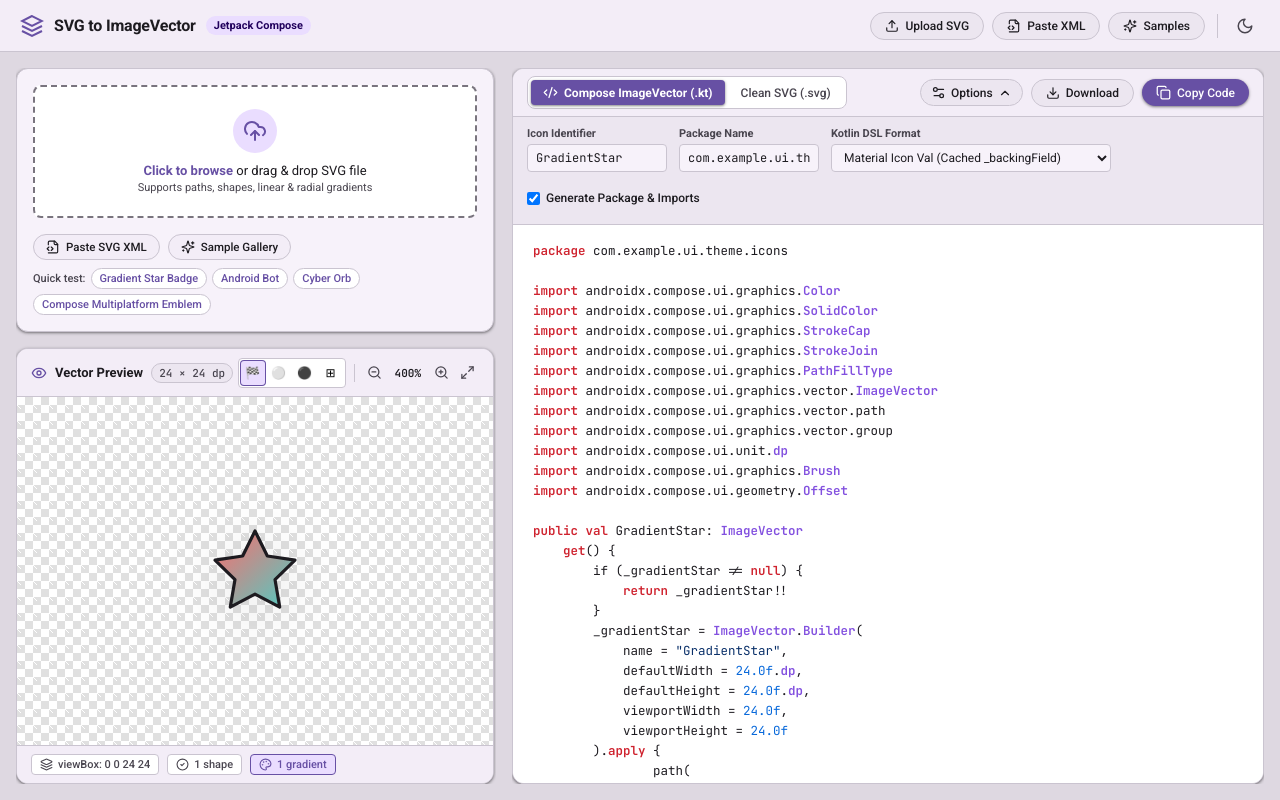
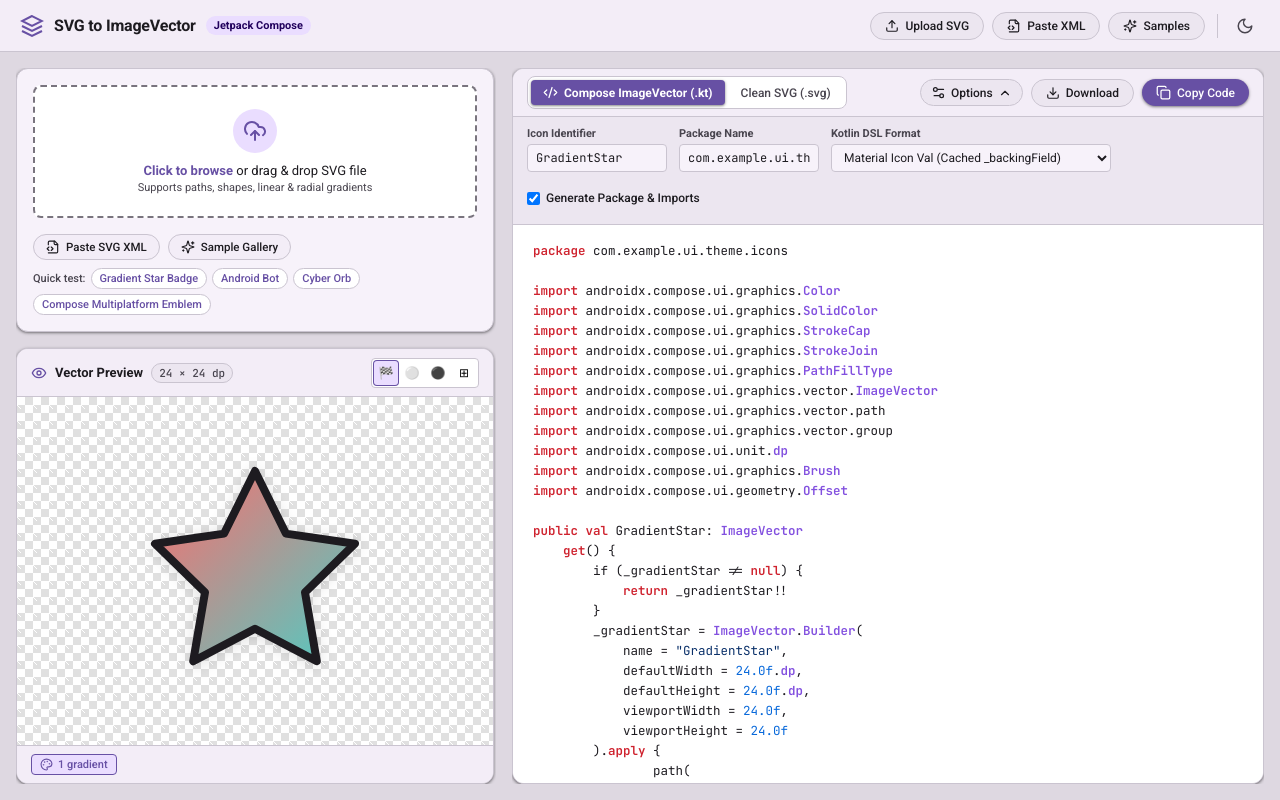
Before and after one commit to code-xplorer/svgtoimagevector, a React (Vite) app: page / in a window 1280 px wide. Built offline with nearby package versions, Linux system fonts and the light colour scheme.

Commit message:
refactor(preview): remove zoom controls, fit to frame, viewBox chip, and shape count

```diff
--- a/src/components/layout/MainLayout.tsx
+++ b/src/components/layout/MainLayout.tsx
@@ -20,13 +20,11 @@ export const MainLayout: React.FC = () => {
     config,
     activeTab,
     previewBg,
-    previewZoom,
     currentCode,
     loadSvg,
     updateConfig,
     setActiveTab,
     setPreviewBg,
-    setPreviewZoom,
   } = useConverterState();
 
   // Apply theme attribute to document element
@@ -67,9 +65,7 @@ export const MainLayout: React.FC = () => {
             document={document}
             rawSvg={rawSvg}
             previewBg={previewBg}
-            previewZoom={previewZoom}
             onSetPreviewBg={setPreviewBg}
-            onSetPreviewZoom={setPreviewZoom}
           />
         </section>
 
--- a/src/components/preview/SvgPreviewCard.tsx
+++ b/src/components/preview/SvgPreviewCard.tsx
@@ -1,59 +1,25 @@
 import React from 'react';
 import { VectorDocument } from '../../types/vector';
 import { PreviewBackground } from '../../hooks/useConverterState';
-import { ZoomIn, ZoomOut, Maximize2, Eye, Palette, CheckCircle2, Layers } from 'lucide-react';
+import { Eye, Palette } from 'lucide-react';
 
 interface SvgPreviewCardProps {
   document: VectorDocument;
   rawSvg: string;
   previewBg: PreviewBackground;
-  previewZoom: number;
   onSetPreviewBg: (bg: PreviewBackground) => void;
-  onSetPreviewZoom: (zoom: number | ((prev: number) => number)) => void;
 }
 
 export const SvgPreviewCard: React.FC<SvgPreviewCardProps> = ({
   document: doc,
   rawSvg,
   previewBg,
-  previewZoom,
   onSetPreviewBg,
-  onSetPreviewZoom,
 }) => {
-  const { viewBox, width, height, nodes, gradients } = doc;
+  const { width, height, nodes, gradients } = doc;
 
-  const countShapes = (nodeList: typeof nodes): number => {
-    let count = 0;
-    for (const n of nodeList) {
-      if (n.type !== 'group') count++;
-      if (n.children) count += countShapes(n.children);
-    }
-    return count;
-  };
-
-  const totalShapes = countShapes(nodes);
   const gradientsCount = Object.keys(gradients).length;
   const hasEvenOdd = nodes.some((n) => n.fillRule === 'evenodd');
-
-  const handleZoomIn = () => {
-    onSetPreviewZoom((prev) => Math.min(24, Math.round(prev * 1.5 * 10) / 10));
-  };
-
-  const handleZoomOut = () => {
-    onSetPreviewZoom((prev) => Math.max(0.5, Math.round((prev / 1.5) * 10) / 10));
-  };
-
-  const handleZoomReset = () => {
-    onSetPreviewZoom(1);
-  };
-
-  const handleZoomFit = () => {
-    const maxDim = Math.max(width || 24, viewBox.width || 24);
-    if (maxDim <= 32) onSetPreviewZoom(8);
-    else if (maxDim <= 64) onSetPreviewZoom(4);
-    else if (maxDim <= 128) onSetPreviewZoom(2);
-    else onSetPreviewZoom(1);
-  };
 
   // Background styling classes / styles
   const getBgStyle = (): React.CSSProperties => {
@@ -97,9 +63,8 @@ export const SvgPreviewCard: React.FC<SvgPreviewCardProps> = ({
           </span>
         </div>
 
-        {/* Controls: Background switch & Zoom */}
+        {/* Controls: Background switch only */}
         <div className="preview-actions">
-          {/* Background switcher */}
           <div className="preview-bg-selector" title="Change preview background">
             <button
               type="button"
@@ -134,78 +99,20 @@ export const SvgPreviewCard: React.FC<SvgPreviewCardProps> = ({
               ⊞
             </button>
           </div>
-
-          <div className="preview-divider" />
-
-          {/* Zoom controls */}
-          <div className="preview-zoom-group">
-            <button
-              type="button"
-              className="icon-button"
-              onClick={handleZoomOut}
-              title="Zoom out"
-              style={{ padding: '4px' }}
-            >
-              <ZoomOut size={15} />
-            </button>
-            <button
-              type="button"
-              className="zoom-percent-btn"
-              onClick={handleZoomReset}
-              title="Click to reset to 100%"
-            >
-              {Math.round(previewZoom * 100)}%
-            </button>
-            <button
-              type="button"
-              className="icon-button"
-              onClick={handleZoomIn}
-              title="Zoom in"
-              style={{ padding: '4px' }}
-            >
-              <ZoomIn size={15} />
-            </button>
-            <button
-              type="button"
-              className="icon-button"
-              onClick={handleZoomFit}
-              title="Fit to frame"
-              style={{ padding: '4px' }}
-            >
-              <Maximize2 size={15} />
-            </button>
-          </div>
         </div>
       </div>
 
-      {/* Main interactive visual viewport */}
+      {/* Main visual viewport */}
       <div className="preview-viewport" style={getBgStyle()}>
         <div
           className="preview-scaler"
-          style={{
-            transform: `scale(${previewZoom})`,
-            transformOrigin: 'center center',
-          }}
           dangerouslySetInnerHTML={{ __html: rawSvg }}
         />
       </div>
 
-      {/* Footer metadata info chips */}
+      {/* Footer metadata info chips (Gradients & Fill Rules if present) */}
+      {(gradientsCount > 0 || hasEvenOdd) && (
         <div className="preview-card-footer">
-        <div className="meta-chip" title="ViewBox coordinates">
-          <Layers size={13} />
-          <span>
-            viewBox: {viewBox.minX} {viewBox.minY} {viewBox.width} {viewBox.height}
-          </span>
-        </div>
-
-        <div className="meta-chip" title="Total vector paths and shapes">
-          <CheckCircle2 size={13} />
-          <span>
-            {totalShapes} {totalShapes === 1 ? 'shape' : 'shapes'}
-          </span>
-        </div>
-
           {gradientsCount > 0 && (
             <div className="meta-chip gradient" title="Gradients parsed">
               <Palette size={13} />
@@ -221,6 +128,7 @@ export const SvgPreviewCard: React.FC<SvgPreviewCardProps> = ({
             </div>
           )}
         </div>
+      )}
     </div>
   );
 };
--- a/src/hooks/useConverterState.ts
+++ b/src/hooks/useConverterState.ts
@@ -17,7 +17,6 @@ export function useConverterState() {
   const [rawSvg, setRawSvg] = useState<string>(initialSample.svg);
   const [activeTab, setActiveTab] = useState<'imagevector' | 'svg'>('imagevector');
   const [previewBg, setPreviewBg] = useState<PreviewBackground>('checkerboard');
-  const [previewZoom, setPreviewZoom] = useState<number>(4);
 
   const [config, setConfig] = useState<ImageVectorConfig>({
     ...DEFAULT_IMAGE_VECTOR_CONFIG,
@@ -39,12 +38,6 @@ export function useConverterState() {
         defaultWidthDp: parsedDoc.width,
         defaultHeightDp: parsedDoc.height,
       }));
-      // Auto-adjust preview zoom based on viewBox size (e.g. 24x24 -> 8x, 128x128 -> 2x)
-      const maxDim = Math.max(parsedDoc.width || 24, parsedDoc.viewBox.width || 24);
-      if (maxDim <= 32) setPreviewZoom(8);
-      else if (maxDim <= 64) setPreviewZoom(4);
-      else if (maxDim <= 128) setPreviewZoom(2);
-      else setPreviewZoom(1);
 
       return { success: true, doc: parsedDoc };
     } catch (err: any) {
@@ -83,7 +76,6 @@ export function useConverterState() {
     config,
     activeTab,
     previewBg,
-    previewZoom,
     imageVectorCode,
     cleanSvgCode,
     currentCode,
@@ -92,6 +84,5 @@ export function useConverterState() {
     updateDocumentName,
     setActiveTab,
     setPreviewBg,
-    setPreviewZoom,
   };
 }
--- a/src/styles/converter.css
+++ b/src/styles/converter.css
@@ -297,52 +297,33 @@
   box-shadow: 0 0 0 1px var(--md-sys-color-primary);
 }
 
-.preview-divider {
-  width: 1px;
-  height: 18px;
-  background-color: var(--md-sys-color-outline-variant);
-}
-
-.preview-zoom-group {
-  display: flex;
-  align-items: center;
-  gap: 3px;
-}
-
-.zoom-percent-btn {
-  font-size: 11px;
-  font-weight: 600;
-  font-family: var(--font-family-mono);
-  padding: 3px 6px;
-  border-radius: var(--md-sys-shape-corner-xs);
-  color: var(--md-sys-color-on-surface);
-  background: transparent;
-  cursor: pointer;
-}
-
-.zoom-percent-btn:hover {
-  background-color: var(--md-sys-color-surface-container-high);
-}
-
 .preview-viewport {
   flex: 1;
   min-height: 280px;
   display: flex;
   align-items: center;
   justify-content: center;
-  overflow: auto;
+  overflow: hidden;
   position: relative;
-  padding: 24px;
+  padding: 32px;
 }
 
 .preview-scaler {
   display: flex;
   align-items: center;
   justify-content: center;
-  transition: transform 0.15s cubic-bezier(0.4, 0, 0.2, 1);
+  width: 100%;
+  height: 100%;
+  max-width: 260px;
+  max-height: 260px;
 }
 
 .preview-scaler svg {
+  width: 100%;
+  height: 100%;
+  max-width: 240px;
+  max-height: 240px;
+  object-fit: contain;
   display: block;
   filter: drop-shadow(0 2px 8px rgba(0, 0, 0, 0.12));
 }
```
Also changed, not shown: 1 other file (tests, documents, lock files or other folders). Lines whose indentation alone changed are shown as unchanged.
